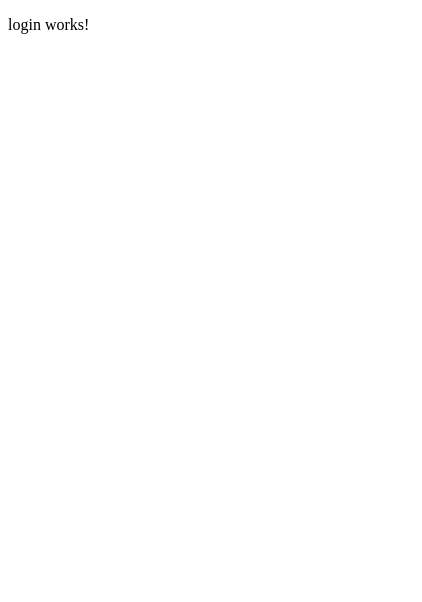
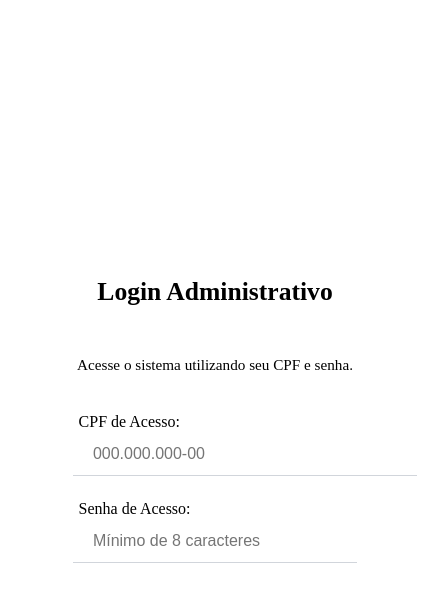
Before and after one commit to JonasAPinheiro/superSalgadosWeb, an Angular app: page /login in a window 390 px wide. Shown: the top 602 px of the page, 422 px wide, since content can reach past the window. Built offline with nearby package versions, Linux system fonts and the light colour scheme.

Commit message:
feat: Adicionando o html e css dá página de login

```diff
--- a/src/app/pages/login/login.html
+++ b/src/app/pages/login/login.html
@@ -1 +1,54 @@
-<p>login works!</p>
+<main>
+  <section class="first-part">
+    <form id="form-login" class="form" method="post" data-ajax-form novalidate autocomplete="off">
+      <input type="hidden" name="token_csrf" value="<?= escape($token) ?>" />
+
+      <h2 class="form__title">Login Administrativo</h2>
+      <p class="form__subtitle">Acesse o sistema utilizando seu CPF e senha.</p>
+
+      <div class="form__error js-error-geral"></div>
+
+      <div class="form__group">
+        <label class="form__label">CPF de Acesso:</label>
+        <input
+          id="cpf"
+          class="form__input mask__cpf"
+          name="cpf"
+          type="text"
+          placeholder="000.000.000-00"
+          required
+        />
+        <span class="form__error"></span>
+      </div>
+
+      <div class="form__group">
+        <label class="form__label" for="senha">Senha de Acesso:</label>
+        <div class="input-relative">
+          <input
+            id="senha"
+            class="form__input"
+            name="senha"
+            type="password"
+            placeholder="Mínimo de 8 caracteres"
+            required
+          />
+          <i id="icon-senha" class="ph ph-eye form__inputIcon" onclick="exibirSenha()"></i>
+        </div>
+        <span class="form__error"></span>
+      </div>
+
+      <button type="submit" data-action="login" class="form__button-login">
+        Entrar no Sistema
+      </button>
+    </form>
+  </section>
+  <section class="second-part">
+    <figure>
+      <img
+        src="<?= BASE_URL ?>assets/images/public/logotipoRpvPay500x359.png"
+        alt="LogotipoRpvPay"
+      />
+      <figcaption>Área administrativa interna da RPV Pay.</figcaption>
+    </figure>
+  </section>
+</main>
--- a/src/app/pages/login/login.scss
+++ b/src/app/pages/login/login.scss
@@ -0,0 +1,403 @@
+main {
+  display: flex;
+  width: 100%;
+  height: 100%;
+}
+
+.first-part {
+  position: relative;
+  display: flex;
+  justify-content: center;
+  flex-direction: column;
+  align-items: center;
+  width: 50%;
+  padding: 20px;
+}
+
+.form {
+  display: flex;
+  gap: 15px;
+  flex-direction: column;
+  align-items: center;
+  justify-content: center;
+  width: 100%;
+  max-width: 700px;
+  padding: 25px;
+}
+
+.form__back-home {
+  display: flex;
+  align-items: center;
+  gap: 6px;
+
+  position: absolute;
+  top: 75px;
+  left: 75px;
+
+  color: var(--text-secondary-dark);
+  text-decoration: none;
+  font-size: 0.95rem;
+  font-weight: 600;
+  transition: all 0.2s ease;
+}
+
+.form__back-home:hover {
+  opacity: 1;
+  color: var(--color-primary);
+  transform: translateX(-2px);
+}
+
+.form__back-home svg {
+  width: 18px;
+  height: 18px;
+}
+
+.form__title {
+  font-size: 2.4rem;
+  font-weight: 900;
+  text-align: center;
+  color: var(--text-primary-blue);
+}
+
+.form__subtitle {
+  font-size: 1.1rem;
+  color: var(--text-primary-dark);
+  text-align: center;
+  width: 80%;
+}
+
+.form__input-wrapper, .form__group {
+  position: relative;
+  width: 80%;
+  gap: 2px;
+  display: flex;
+  flex-direction: column;
+  margin-bottom: 10px;
+}
+
+.input-relative {
+  position: relative;
+  width: 100%;
+  display: flex;
+  align-items: center;
+}
+
+.form__label {
+  margin-left: 2%;
+  color: var(--text-primary-dark);
+}
+.form__input {
+  color: var(--text-primary-dark);
+  padding: 12px 45px 12px 20px;
+  width: 100%;
+  padding-right: 40px;
+  font-size: 1rem;
+  border: none;
+  border-bottom: 1px solid #d1d5db;
+  outline: none;
+  transition: all 0.2s ease-in-out;
+}
+
+.form__input:focus {
+  border-color: var(--color-primary);
+}
+
+.form__inputIcon {
+  position: absolute;
+  right: 15px;
+  top: 50%;
+  transform: translateY(-50%);
+  width: 22px;
+  height: 22px;
+  cursor: pointer;
+  opacity: 0.7;
+  transition: opacity 0.2s;
+}
+
+.form__forward-password {
+  width: 80%;
+  display: flex;
+  justify-content: flex-end;
+}
+
+.form__forward-password a {
+  font-size: 0.95rem;
+  color: var(--text-primary-dark);
+  text-decoration: none;
+}
+
+.form__forward-password:hover a {
+  color: var(--color-primary);
+}
+
+/* Botão de Login */
+.form__button-login {
+  width: 80%;
+  padding: 12px;
+  font-size: 1.1rem;
+  font-weight: bold;
+  background-color: var(--color-primary);
+  color: white;
+  border-radius: 15px;
+  border: 1px solid transparent;
+  cursor: pointer;
+  transition: all 0.3s ease;
+  margin-top: 10px;
+}
+
+.form__button-login:hover {
+  box-shadow: 0 0 8px var(--color-primary-light);
+  color: var(--color-primary);
+  background-color: white;
+  border-color: var(--color-primary);
+}
+
+.form__create-account {
+  margin-top: 15px;
+  font-size: 1rem;
+}
+
+.form__create-account a {
+  color: var(--color-primary);
+  font-weight: bold;
+  text-decoration: none;
+  cursor: pointer;
+}
+
+.form__create-account a:hover {
+  text-decoration: underline;
+}
+
+.form__back-link {
+  background-color: var(--color-white);
+  border: none;
+  cursor: pointer;
+  text-decoration: none;
+  margin-top: 20px;
+  font-size: 1.1rem;
+  color: var(--text-primary-blue);
+}
+
+.second-part {
+  display: flex;
+  flex-direction: column;
+  align-items: end;
+  justify-content: center;
+  text-align: center;
+  width: 50%;
+  background-color: var(--color-primary-dark);
+  clip-path: polygon(100% 0%, 100% 49%, 100% 100%, 25% 100%, 0% 50%, 25% 0%);
+}
+
+.second-part figure {
+  width: 70%;
+  margin-right: 7.5%;
+}
+
+.second-part img {
+  max-width: 100%;
+  border-radius: 20px;
+  margin-bottom: 30px;
+  animation: float 6s ease-in-out infinite;
+}
+
+.second-part figcaption {
+  font-size: 1.6rem;
+  color: white;
+}
+
+.form__button-register {
+  width: 80%;
+  padding: 12px;
+  font-size: 1.1rem;
+  font-weight: bold;
+  background-color: var(--color-primary);
+  color: white;
+  border-radius: 15px;
+  border: none;
+  cursor: pointer;
+  transition:
+    transform 0.2s,
+    background 0.3s;
+  margin-top: 15px;
+}
+
+.form__button-register:hover {
+  box-shadow: 0 0 5px var(--color-primary-light);
+  color: var(--color-primary);
+  background-color: var(--color-white);
+}
+
+.form__method-selector {
+  display: flex;
+  gap: 10px;
+  margin: 15px 0 25px 0;
+  width: 80%;
+}
+
+.form__method-selector input[type="radio"] {
+  display: none;
+}
+
+.form__method-selector label {
+  flex: 1;
+  display: flex;
+  align-items: center;
+  justify-content: center;
+  padding: 12px;
+  border: 2px solid #e0e0e0;
+  border-radius: 8px;
+  cursor: pointer;
+  font-weight: 600;
+  color: #666;
+  transition: all 0.3s ease;
+  text-align: center;
+}
+
+.form__method-selector input[type="radio"]:checked + label {
+  border-color: #007bff;
+  background-color: #f0f7ff;
+  color: #007bff;
+}
+
+.form__method-selector label:hover {
+  border-color: #ccc;
+  background-color: #f8f9fa;
+}
+
+.form__otp-container {
+  display: flex;
+  justify-content: space-between;
+  gap: 10px;
+  margin: 20px 0;
+}
+
+.form__otp-input {
+  width: 45px;
+  height: 55px;
+  text-align: center;
+  font-size: 24px;
+  font-weight: bold;
+  border: 2px solid #ddd;
+  border-radius: 8px;
+  background: #f9f9f9;
+}
+
+.form__otp-input:focus {
+  border-color: var(--color-primary);
+  outline: none;
+  background: var(--color-white);
+}
+
+.form__redirect-login a {
+  font-size: 1rem;
+  text-decoration: none;
+  color: var(--color-primary);
+  cursor: pointer;
+}
+
+.form__input--error {
+  border-color: #e63946;
+  background-color: #fff1f2;
+}
+
+@media (max-width: 1368px) {
+  .form {
+    max-width: 600px;
+  }
+}
+
+@media (max-width: 1024px) {
+  .form {
+    max-width: 450px;
+    padding: 20px;
+  }
+
+  .second-part {
+    width: 45%;
+    clip-path: none;
+    border-radius: 40px 0 0 40px;
+  }
+
+  .first-part {
+    width: 55%;
+  }
+}
+
+@media (max-width: 768px) {
+  main {
+    flex-direction: column;
+  }
+
+  .second-part {
+    display: none;
+  }
+
+  .first-part {
+    width: 100%;
+    min-height: 100vh;
+  }
+
+  .form {
+    max-width: 100%;
+    padding: 30px 20px;
+  }
+
+  .form__input-wrapper,
+  .form__button-login,
+  .form__button-register,
+  .form__method-selector,
+  .form__forward-password {
+    width: 100%;
+  }
+
+  .form__title {
+    font-size: 1.8rem;
+  }
+
+  .form__subtitle {
+    width: 100%;
+    font-size: 1rem;
+  }
+}
+
+@media (max-width: 480px) {
+  .form {
+    max-width: 95%;
+    padding: 15px;
+    gap: 12px;
+  }
+
+  .form__title {
+    font-size: 1.6rem;
+  }
+
+  .form__subtitle {
+    font-size: 0.95rem;
+  }
+
+  .form__input-wrapper {
+    width: 100%;
+  }
+
+  .form__button-login,
+  .form__button-register,
+  .form__method-selector,
+  .form__forward-password {
+    width: 100%;
+  }
+
+  .form__otp-input {
+    width: 38px;
+    height: 48px;
+    font-size: 20px;
+  }
+
+  .second-part figure {
+    width: 80%;
+  }
+
+  .second-part figcaption {
+    font-size: 1.2rem;
+  }
+}
```
